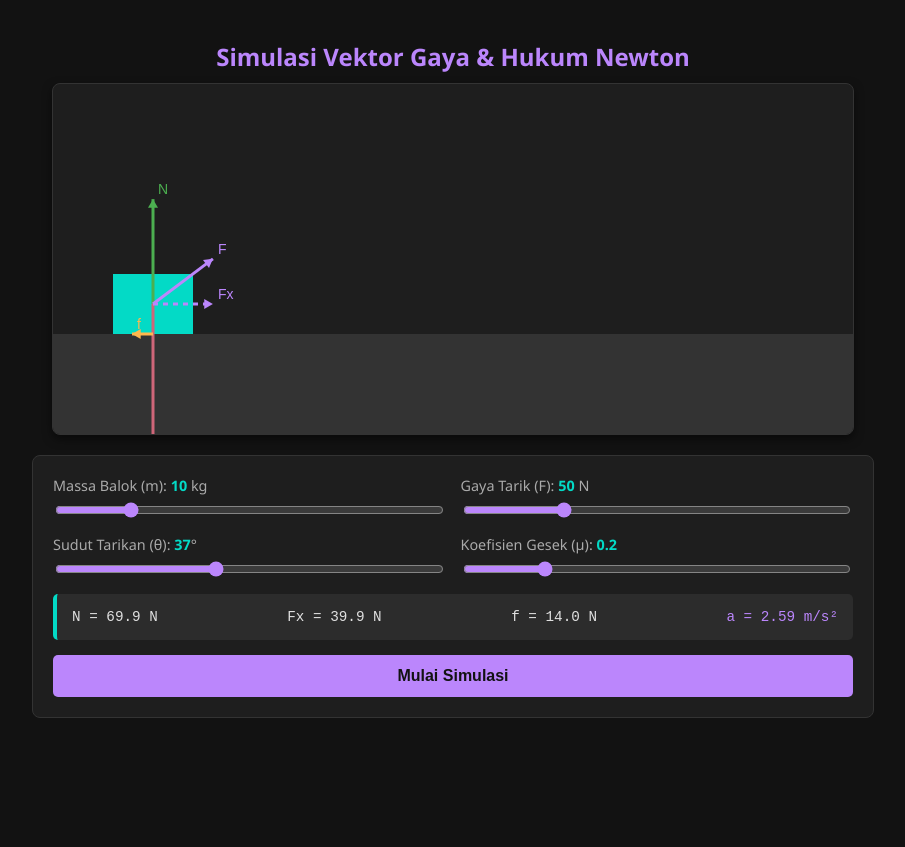
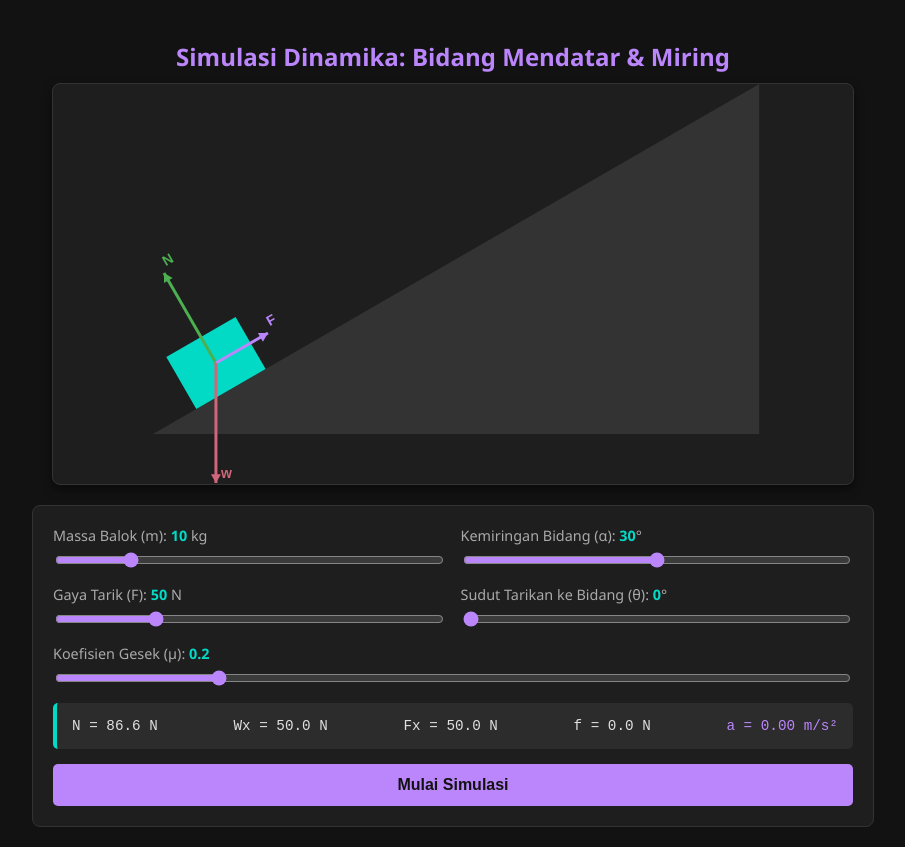
Before and after one commit to jokoanw/xproject, a plain HTML site: page index.html in a window 1280 px wide. Shown: the whole page, without its empty margins (187-1092 px from the left). Before the commit the page ends 800 px from the top, so only its background shows below. Drawn offline with Linux system fonts and the light colour scheme.

Commit message:
Update simulation title and improve layout styles

```diff
--- a/index.html
+++ b/index.html
@@ -3,70 +3,46 @@
 <head>
     <meta charset="UTF-8">
     <meta name="viewport" content="width=device-width, initial-scale=1.0">
-    <title>Simulasi Dinamika Gerak Translasi</title>
+    <title>Simulasi Bidang Miring & Hukum Newton</title>
     <style>
         body {
-            background-color: #121212;
-            color: #e0e0e0;
+            background-color: #121212; color: #e0e0e0;
             font-family: 'Segoe UI', Tahoma, Geneva, Verdana, sans-serif;
-            display: flex;
-            flex-direction: column;
-            align-items: center;
-            margin: 0;
-            padding: 20px;
+            display: flex; flex-direction: column; align-items: center;
+            margin: 0; padding: 20px;
         }
         h2 { margin-bottom: 10px; color: #bb86fc; }
         canvas {
-            background-color: #1e1e1e;
-            border: 1px solid #333;
-            border-radius: 8px;
-            box-shadow: 0 4px 10px rgba(0,0,0,0.5);
+            background-color: #1e1e1e; border: 1px solid #333;
+            border-radius: 8px; box-shadow: 0 4px 10px rgba(0,0,0,0.5);
             margin-bottom: 20px;
         }
         .panel {
-            display: grid;
-            grid-template-columns: repeat(2, 1fr);
-            gap: 15px;
-            background: #1e1e1e;
-            padding: 20px;
-            border-radius: 8px;
-            border: 1px solid #333;
-            width: 800px;
+            display: grid; grid-template-columns: repeat(2, 1fr); gap: 15px;
+            background: #1e1e1e; padding: 20px; border-radius: 8px;
+            border: 1px solid #333; width: 800px;
         }
         .input-group { display: flex; flex-direction: column; }
         label { font-size: 0.9em; margin-bottom: 5px; color: #aaa; }
         input[type="range"] { accent-color: #bb86fc; cursor: pointer; }
         .val-display { color: #03dac6; font-weight: bold; }
         .monitor {
-            grid-column: span 2;
-            background: #2c2c2c;
-            padding: 15px;
-            border-radius: 5px;
-            display: flex;
-            justify-content: space-between;
-            font-family: monospace;
-            font-size: 1.1em;
-            border-left: 4px solid #03dac6;
+            grid-column: span 2; background: #2c2c2c; padding: 15px;
+            border-radius: 5px; display: flex; justify-content: space-between;
+            font-family: monospace; font-size: 1.1em; border-left: 4px solid #03dac6;
         }
         button {
-            grid-column: span 2;
-            padding: 12px;
-            background: #bb86fc;
-            color: #121212;
-            border: none;
-            border-radius: 5px;
-            font-weight: bold;
-            font-size: 1em;
-            cursor: pointer;
-            transition: background 0.3s;
+            grid-column: span 2; padding: 12px; background: #bb86fc;
+            color: #121212; border: none; border-radius: 5px; font-weight: bold;
+            font-size: 1em; cursor: pointer; transition: background 0.3s;
         }
         button:hover { background: #9965f4; }
     </style>
 </head>
 <body>
 
-    <h2>Simulasi Vektor Gaya & Hukum Newton</h2>
-    <canvas id="simCanvas" width="800" height="350"></canvas>
+    <h2>Simulasi Dinamika: Bidang Mendatar & Miring</h2>
+    <canvas id="simCanvas" width="800" height="400"></canvas>
 
     <div class="panel">
         <div class="input-group">
@@ -74,20 +50,25 @@
             <input type="range" id="mass" min="1" max="50" value="10">
         </div>
         <div class="input-group">
+            <label>Kemiringan Bidang (α): <span id="valAlpha" class="val-display">30</span>°</label>
+            <input type="range" id="alpha" min="0" max="60" value="30">
+        </div>
+        <div class="input-group">
             <label>Gaya Tarik (F): <span id="valForce" class="val-display">50</span> N</label>
             <input type="range" id="force" min="0" max="200" value="50">
         </div>
         <div class="input-group">
-            <label>Sudut Tarikan (θ): <span id="valAngle" class="val-display">37</span>°</label>
-            <input type="range" id="angle" min="0" max="90" value="37">
+            <label>Sudut Tarikan ke Bidang (θ): <span id="valAngle" class="val-display">0</span>°</label>
+            <input type="range" id="angle" min="0" max="90" value="0">
         </div>
-        <div class="input-group">
+        <div class="input-group" style="grid-column: span 2;">
             <label>Koefisien Gesek (μ): <span id="valMu" class="val-display">0.2</span></label>
             <input type="range" id="mu" min="0" max="1" step="0.1" value="0.2">
         </div>
 
         <div class="monitor">
             <span>N = <span id="outN">0</span> N</span>
+            <span>Wx = <span id="outWx">0</span> N</span>
             <span>Fx = <span id="outFx">0</span> N</span>
             <span>f = <span id="outFk">0</span> N</span>
             <span style="color: #bb86fc;">a = <span id="outA">0</span> m/s²</span>
@@ -100,8 +81,7 @@
         const canvas = document.getElementById('simCanvas');
         const ctx = canvas.getContext('2d');
 
-        // Referensi UI
-        const inputs = ['mass', 'force', 'angle', 'mu'];
+        const inputs = ['mass', 'alpha', 'force', 'angle', 'mu'];
         const vals = {};
         inputs.forEach(id => {
             vals[id] = document.getElementById(id);
@@ -114,10 +94,8 @@
         const btnPlay = document.getElementById('btnPlay');
         let isPlaying = false;
         let animationId;
-
-        // Variabel Fisika
         const g = 10;
-        let xPos = 100;
+        let xPos = 50;
         let velocity = 0;
         let lastTime = 0;
 
@@ -142,93 +120,121 @@
             ctx.fill();
 
             ctx.fillStyle = color;
-            ctx.font = "14px Arial";
+            ctx.font = "bold 14px Arial";
             ctx.fillText(label, tox + 5, toy - 5);
         }
 
         function render(dt) {
             ctx.clearRect(0, 0, canvas.width, canvas.height);
 
-            // Gambar Lantai
-            ctx.fillStyle = "#333";
-            ctx.fillRect(0, 250, canvas.width, 100);
-
             const m = parseFloat(vals.mass.value);
+            const alphaDeg = parseFloat(vals.alpha.value);
+            const alpha = alphaDeg * Math.PI / 180;
             const F = parseFloat(vals.force.value);
             const theta = parseFloat(vals.angle.value) * Math.PI / 180;
             const mu = parseFloat(vals.mu.value);
 
-            // Kalkulasi Vektor
+            // Engine Fisika
             const w = m * g;
+            const wx = w * Math.sin(alpha);
+            const wy = w * Math.cos(alpha);
+
             const Fx = F * Math.cos(theta);
             const Fy = F * Math.sin(theta);
 
-            let N = w - Fy;
-            let status = "";
+            let N = wy - Fy;
             let a = 0;
             let fk = 0;
+            let F_net = 0;
+            let moveDir = 1; // 1 naik, -1 turun
 
             if (N <= 0) {
                 N = 0;
-                status = "Benda Terangkat!";
-                // Logika dasar jika terangkat
             } else {
-                fk = mu * N;
-                const F_net = Fx - fk;
-                if (F_net > 0) {
-                    a = F_net / m;
-                } else {
-                    fk = Fx; // Gaya gesek statis menahan
-                    a = 0;
+                const forceAlongPlane = Fx - wx; // Positif = ditarik kuat ke atas bidang
+                if (Math.abs(forceAlongPlane) > 0.01) {
+                    moveDir = forceAlongPlane > 0 ? 1 : -1;
+                    const maxFs = mu * N;
+
+                    if (Math.abs(forceAlongPlane) <= maxFs && velocity === 0) {
+                        fk = Math.abs(forceAlongPlane); // Gesek statis menahan
+                        a = 0;
+                    } else {
+                        fk = mu * N; // Gesek kinetis
+                        F_net = forceAlongPlane - (moveDir * fk);
+                        a = F_net / m;
+                    }
                 }
             }
 
-            // Update Monitor
             document.getElementById('outN').innerText = N.toFixed(1);
+            document.getElementById('outWx').innerText = wx.toFixed(1);
             document.getElementById('outFx').innerText = Fx.toFixed(1);
             document.getElementById('outFk').innerText = fk.toFixed(1);
             document.getElementById('outA').innerText = a.toFixed(2);
 
             // Update Posisi
             if (isPlaying && N > 0) {
-                velocity += a * (dt / 1000) * 10; // Skala waktu agar terlihat
+                velocity += a * (dt / 1000) * 5;
                 xPos += velocity * (dt / 1000) * 10;
-                if (xPos > canvas.width + 50) {
+
+                if (xPos < 0 || xPos > 600) {
                     isPlaying = false;
-                    btnPlay.innerText = "Mulai Simulasi";
+                    btnPlay.innerText = "Reset";
                 }
             }
 
+            // Rendering Visual
+            ctx.save();
+            // Pindahkan origin ke sudut kiri bawah bidang miring
+            ctx.translate(100, 350);
+
+            // Gambar Bidang Miring (Segitiga)
+            ctx.fillStyle = "#333";
+            ctx.beginPath();
+            ctx.moveTo(0, 0);
+            ctx.lineTo(700 * Math.cos(alpha), -700 * Math.sin(alpha));
+            ctx.lineTo(700 * Math.cos(alpha), 0);
+            ctx.closePath();
+            ctx.fill();
+
+            // Rotasi sumbu koordinat mengikuti kemiringan
+            ctx.rotate(-alpha);
+
+            const rectW = 80, rectH = 60;
+
+            // Pindahkan origin ke titik pusat balok
+            ctx.translate(xPos + rectW/2, -rectH/2);
+
             // Gambar Balok
-            const rectW = 80, rectH = 60;
-            const cy = 250 - rectH/2;
-            const cx = xPos;
+            ctx.fillStyle = "#03dac6";
+            ctx.fillRect(-rectW/2, -rectH/2, rectW, rectH);
 
-            ctx.fillStyle = "#03dac6";
-            ctx.fillRect(cx - rectW/2, cy - rectH/2, rectW, rectH);
+            const scale = 1.2;
 
-            // Gambar Vektor Gaya
-            const scale = 1.5; // Skala panjang panah
+            // 1. Gaya Normal (Tegak lurus permukaan)
+            if (N > 0) drawArrow(0, 0, 0, -N * scale, "#4caf50", "N");
 
-            // W (ke bawah)
-            drawArrow(cx, cy, cx, cy + w * scale, "#cf6679", "w");
+            // 2. Gaya Tarik (F) dengan sudut theta
+            if (F > 0) drawArrow(0, 0, Fx * scale, -Fy * scale, "#bb86fc", "F");
 
-            // N (ke atas)
-            if (N > 0) drawArrow(cx, cy, cx, cy - N * scale, "#4caf50", "N");
+            // 3. Gaya Berat (W) - Putar balik rotasinya agar selalu mengarah lurus ke pusat bumi
+            ctx.save();
+            ctx.rotate(alpha);
+            drawArrow(0, 0, 0, w * scale, "#cf6679", "w");
+            ctx.restore();
 
-            // F (miring)
-            drawArrow(cx, cy, cx + Fx * scale, cy - Fy * scale, "#bb86fc", "F");
+            // 4. Gaya Gesek (melawan arah gerak/kecenderungan gerak)
+            if (fk > 0) {
+                const fDir = (a !== 0) ? -Math.sign(a) : (Fx > wx ? -1 : 1);
+                drawArrow(0, rectH/2, fDir * fk * scale, rectH/2, "#ffb74d", "f");
+            }
 
-            // Fx (putus-putus komponen horizontal)
-            ctx.setLineDash([5, 5]);
-            drawArrow(cx, cy, cx + Fx * scale, cy, "#bb86fc", "Fx");
-            ctx.setLineDash([]);
-
-            // f (gesek)
-            if (fk > 0) drawArrow(cx, 250, cx - fk * scale, 250, "#ffb74d", "f");
+            ctx.restore();
         }
 
         function gameLoop(timestamp) {
+            if (!lastTime) lastTime = timestamp;
             const dt = timestamp - lastTime;
             lastTime = timestamp;
             render(dt);
@@ -236,14 +242,16 @@
         }
 
         function resetSim() {
-            xPos = 100;
+            xPos = 50;
             velocity = 0;
             isPlaying = false;
             btnPlay.innerText = "Mulai Simulasi";
         }
 
         btnPlay.addEventListener('click', () => {
-            if (!isPlaying) {
+            if (btnPlay.innerText === "Reset") {
+                resetSim();
+            } else if (!isPlaying) {
                 isPlaying = true;
                 btnPlay.innerText = "Jeda";
             } else {
@@ -252,11 +260,7 @@
             }
         });
 
-        // Init
-        requestAnimationFrame((timestamp) => {
-            lastTime = timestamp;
-            gameLoop(timestamp);
-        });
+        requestAnimationFrame(gameLoop);
     </script>
 </body>
 </html>
```
